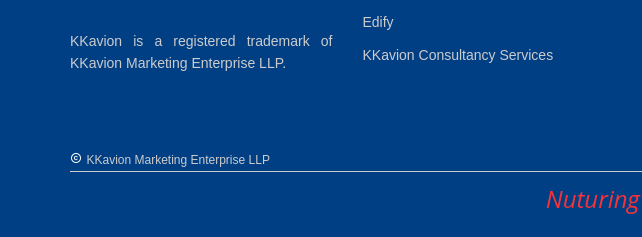
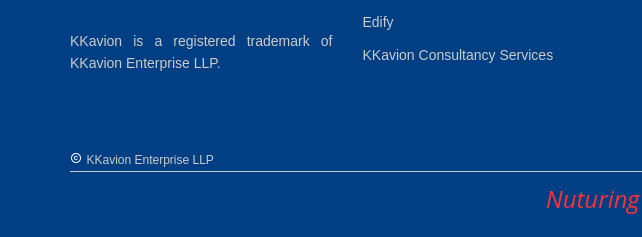
Before and after one commit to kkavion/kkavion-site, a plain HTML site: page edify.html in a window 1280 px wide. Shown: the part 1939-2176 px from the top of the page, 0-642 px from the left. Drawn offline with nearby package versions, Linux system fonts and the light colour scheme.

Commit message:
Marketing deleted

```diff
--- a/edify.html
+++ b/edify.html
@@ -7,7 +7,7 @@
 	<meta name="description" content="A KHW website">
 	<meta name="keywords" content="Tour, Travel">
 	<meta name="viewport" content="width=device-width, initial-scale=1.0">
-	<title>KKavion Marketing Enterprise LLP</title>
+	<title>KKavion Enterprise LLP</title>
 	<!-- Google Fonts Includes -->
 	<link href="https://fonts.googleapis.com/css?family=Poppins:300,400,500,600,700" rel="stylesheet">
 	<!-- Favi icon -->
@@ -343,7 +343,7 @@
 								<li>
 									<a class="ftrr-txt-ttl-dsc"
 										style=" margin: 0; font-size: 14px; font-weight: 400; line-height: 20px; color:#ccc;">
-										KKavion is a registered trademark of KKavion Marketing Enterprise LLP.
+										KKavion is a registered trademark of KKavion Enterprise LLP.
 									</a>
 								</li>
 							</ul>
@@ -551,7 +551,7 @@
 
 			<span class="material-icons map" style="font-size:12px;color: white">copyright</span>
 			<a style="text-decoration:none;color: #ccc; font-weight: 400; line-height: 10px; font-size: 12px;">
-				KKavion Marketing Enterprise LLP
+				KKavion Enterprise LLP
 			</a>
 			<hr style="border-top: 1px solid #ccc;margin-top: 0px;margin-bottom: 10px;">
 
```
Also changed, not shown: about-us.html (+2 -2 lines), ih.html (+3 -3 lines), index.html (+2 -2 lines), kcs.html (+3 -3 lines), ken.html (+3 -3 lines), khw.html (+3 -3 lines), kps.html (+3 -3 lines), 6 other files.
